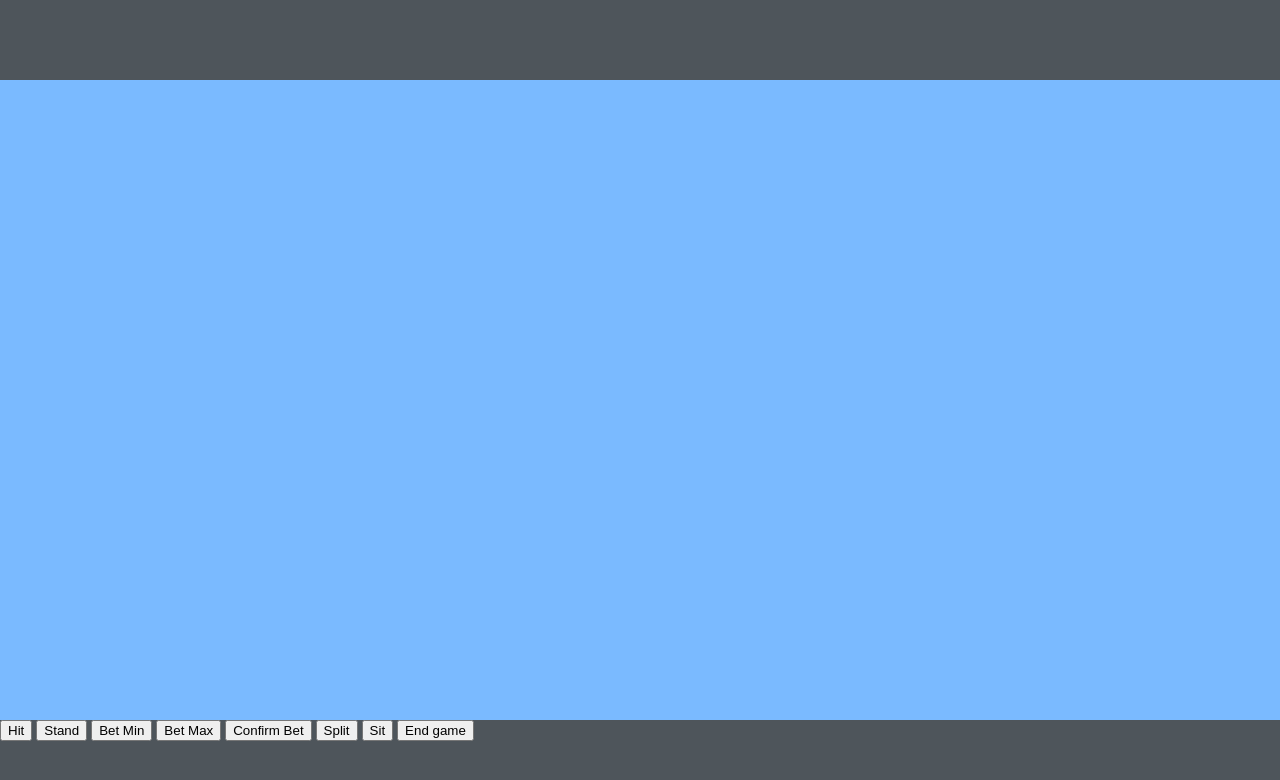
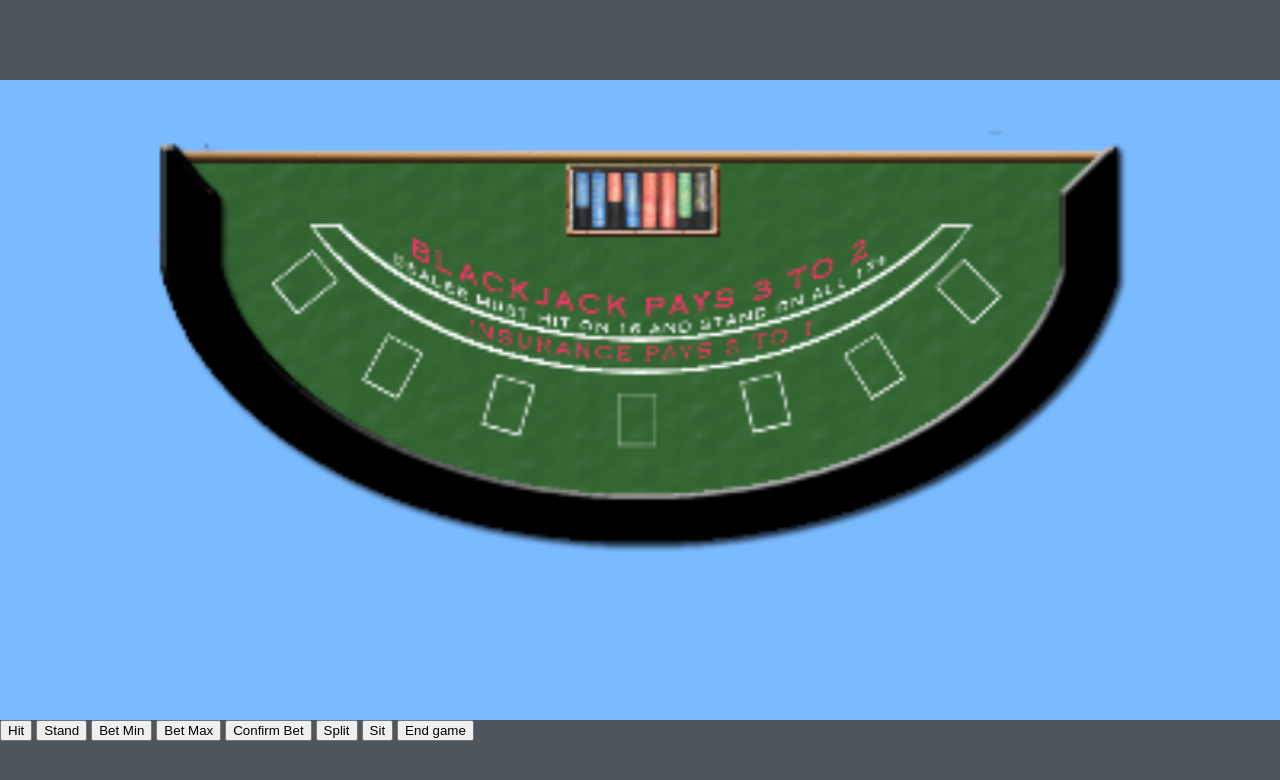
Before and after one commit to ninja-1337/Eth-BlackJack, a plain HTML site: page Eth-BlackJack/index.html in a window 1280 px wide. Drawn offline with Linux system fonts and the light colour scheme.

Commit message:
Images added

```diff
--- a/Eth-BlackJack/game.css
+++ b/Eth-BlackJack/game.css
@@ -5,6 +5,7 @@ html,body{
     padding:0px;
     min-width:320px;
     margin:0px;
+
 }
 
 h1,h2,h3,h4,h5,p,ul{
@@ -24,7 +25,11 @@ h1,h2,h3,h4,h5,p,ul{
     background-color: #4e555b;
 }
 /**********************GameCanvas**********************/
+img{
+  width: 80%;
+  height: auto;
 
+}
 #gameCanvas{
     height: 80vh;
     background-color: #7abaff;
--- a/Eth-BlackJack/index.html
+++ b/Eth-BlackJack/index.html
@@ -5,7 +5,7 @@
     <meta name="viewport" content="width=device-width, initial-scale=1.0" />
     <meta http-equiv="X-UA-Compatible" content="ie=edge" />
 
-    <title>Ethereum based BlackJack</title>
+    <title>Todo App</title>
 
     <link rel="stylesheet" href="game.css" />
 </head>
@@ -15,9 +15,11 @@
 
 
 <div id="header"></div>
-<div id="gameCanvas"></div>
+<div id="gameCanvas">
+    <img src="..\Eth-BlackJack\Images\img1.png" alt="Table" style = "display: block; margin-left: auto ; margin-right: auto; margin-top: auto ;margin-bottom: auto;" >
+</div>
 <div id="footer">
-    <button class="" type="button">Hit</button> <!--doke karta test-->
+    <button class="" type="button">Hit</button> <!--doke karta-->
     <button class="" id="Stand" type="button">Stand</button> <!--paso-->
     <button class="" type="button">Bet Min</button> <!--bet minimum amount-->
     <button class="" type="button">Bet Max</button> <!--bet maximum amount-->
```
Also changed, not shown: Eth-BlackJack/Images/asd.jpg (added), Eth-BlackJack/Images/img1.png (added).
